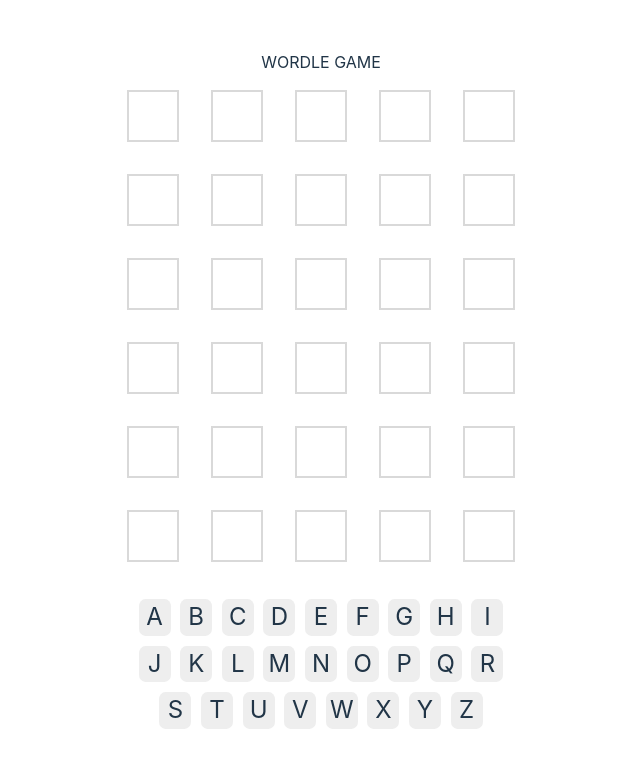
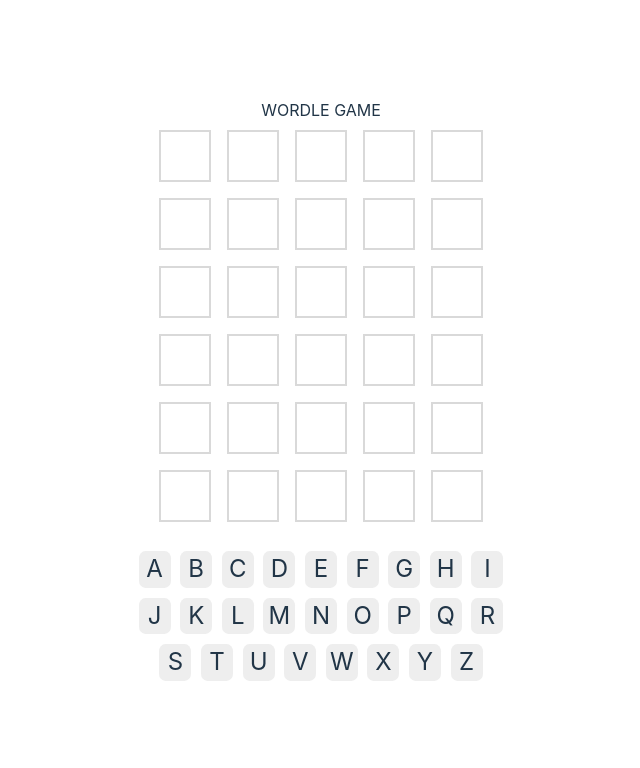
Before and after one commit to DidierOsindero/wordle-game, a React (Vite) app: page / in a window 1280 px wide. Shown: the top 768 px of the page, without its empty margins (319-959 px from the left). Built offline with nearby package versions, Linux system fonts and the light colour scheme.

Commit message:
Add click functionality to keyboard

```diff
--- a/src/App.css
+++ b/src/App.css
@@ -15,7 +15,7 @@
   justify-content: center;
   border: solid rgba(0, 0, 0, 0.149) 2px;
   line-height: 2rem;
-  margin: 1rem;
+  margin: 0.5rem;
   height: 3rem;
   width: 3rem;
   text-transform: uppercase;
--- a/src/components/Keyboard.tsx
+++ b/src/components/Keyboard.tsx
@@ -4,8 +4,12 @@
 
 interface KeyboardProps {
   usedLetters: IUsedLetters;
+  handleKeyUp: (key: string) => void;
 }
-export const Keyboard = ({ usedLetters }: KeyboardProps): JSX.Element => {
+export const Keyboard = ({
+  usedLetters,
+  handleKeyUp,
+}: KeyboardProps): JSX.Element => {
   return (
     <div className="ctn-keyboard">
       {letters.map((letter) => {
@@ -15,6 +19,7 @@
               usedLetters[letter] && statusToColour(usedLetters[letter])
             }`}
             key={letter}
+            onClick={() => handleKeyUp(letter)}
           >
             {letter}
           </div>
--- a/src/components/Wordle.tsx
+++ b/src/components/Wordle.tsx
@@ -20,9 +20,13 @@
   } = useWordle(targetWord);
 
   useEffect(() => {
-    window.addEventListener("keyup", handleKeyUp);
+    //create a parent function so event.key can be passed into handelKeyUp directly
+    function listener(e: KeyboardEvent) {
+      handleKeyUp(e.key);
+    }
+    window.addEventListener("keyup", listener);
 
-    return () => window.removeEventListener("keyup", handleKeyUp);
+    return () => window.removeEventListener("keyup", listener);
   }, [handleKeyUp]);
 
   return (
@@ -33,7 +37,7 @@
         previousGuessesEvaluated={previousGuessesEvaluated}
         turn={turn}
       />
-      <Keyboard usedLetters={usedLetters} />
+      <Keyboard usedLetters={usedLetters} handleKeyUp={handleKeyUp} />
       {/* <div className="modal">
         <p className="inner-modal">Well Done!</p>
       </div> */}
--- a/src/hooks/useWordle.tsx
+++ b/src/hooks/useWordle.tsx
@@ -33,7 +33,7 @@
   };
 
   //Handle keyup event
-  const handleKeyUp = ({ key }: KeyboardEvent) => {
+  const handleKeyUp = (key: string) => {
     const alphabet = /^[a-z]$/i;
     const isLessThanSixChars = currentGuess.length < 5;
     const isFiveChars = currentGuess.length === 5;
```
